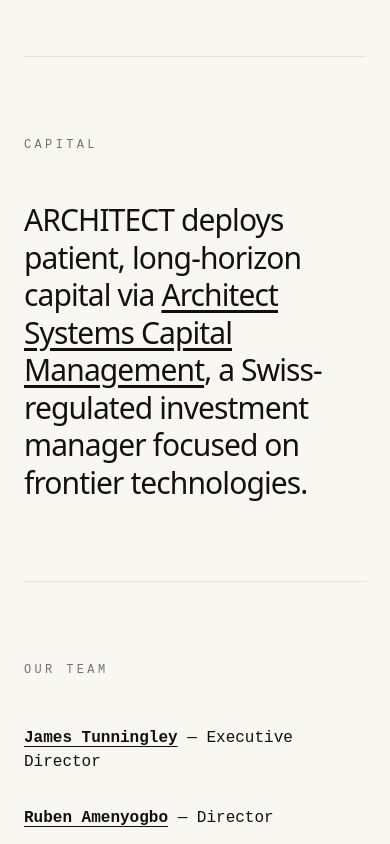
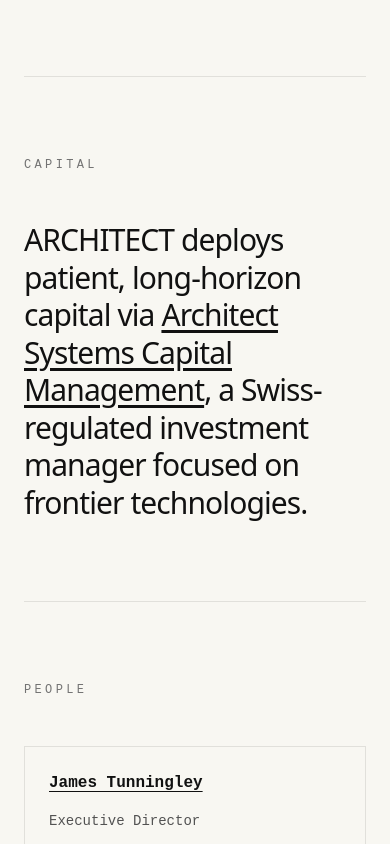
Before and after one commit to jamesarchitect/architect-institute, a Next.js app: page / in a window 390 px wide. Shown: the part 2634-3478 px from the top of the page. Built offline with nearby package versions, Linux system fonts and the light colour scheme.

Commit message:
refine homepage people section

```diff
--- a/app/page.tsx
+++ b/app/page.tsx
@@ -39,6 +39,19 @@
   },
 ];
 
+const people = [
+  {
+    name: "James Tunningley",
+    role: "Executive Director",
+    href: "https://www.linkedin.com/in/james-tunningley/",
+  },
+  {
+    name: "Ruben Amenyogbo",
+    role: "Director",
+    href: "https://www.linkedin.com/in/rgjamenyogbo/",
+  },
+];
+
 export default function Page() {
   return (
     <main className="min-h-screen bg-[#f8f7f2] text-[#111] [font-family:'Courier_New',monospace]">
@@ -52,8 +65,7 @@
             <a href="#thesis">Thesis</a>
             <a href="#what-we-do">What We Do</a>
             <a href="#capital">Capital</a>
-            <a href="#team">Team</a>
-            <a href="#contact">Contact</a>
+            <Link href="/people">People</Link>
           </nav>
         </div>
       </header>
@@ -107,13 +119,13 @@
               <Link
                 key={item.title}
                 href={item.href}
-                className="block border-b border-neutral-900/10 pb-12"
+                className="group block border-b border-neutral-900/10 pb-12"
               >
-                <h2 className="text-4xl tracking-[-0.04em] [font-family:ui-sans-serif,system-ui,sans-serif] md:text-6xl">
+                <h2 className="inline-block text-4xl tracking-[-0.04em] underline underline-offset-8 decoration-neutral-400 transition-colors group-hover:decoration-black [font-family:ui-sans-serif,system-ui,sans-serif] md:text-6xl">
                   {item.title}
                 </h2>
 
-                <p className="mt-4 max-w-2xl text-sm uppercase tracking-[0.24em] text-neutral-700">
+                <p className="mt-5 max-w-2xl text-sm uppercase tracking-[0.24em] text-neutral-700">
                   {item.description}
                 </p>
               </Link>
@@ -150,46 +162,42 @@
       </section>
 
       <section
-        id="team"
+        id="people"
         className="mx-auto max-w-7xl px-6 md:px-12 lg:px-20"
       >
         <Divider />
 
         <div className="grid gap-12 md:grid-cols-[0.25fr_1fr]">
-          <SectionLabel>Our Team</SectionLabel>
+          <SectionLabel>People</SectionLabel>
 
-          <div className="space-y-8">
-            <p>
+          <div className="space-y-10">
+            <div className="grid gap-6 md:grid-cols-2">
+              {people.map((person) => (
                 <a
-                href="https://www.linkedin.com/in/james-tunningley/"
+                  key={person.name}
+                  href={person.href}
                   target="_blank"
-                className="font-bold underline underline-offset-4"
+                  rel="noreferrer"
+                  className="block border border-neutral-900/10 p-6"
                 >
-                James Tunningley
-              </a>{" "}
-              — Executive Director
+                  <p className="font-bold underline underline-offset-4">
+                    {person.name}
                   </p>
+                  <p className="mt-3 text-sm leading-7 text-neutral-600">
+                    {person.role}
+                  </p>
+                </a>
+              ))}
+            </div>
 
-            <p>
-              <a
-                href="https://www.linkedin.com/in/rgjamenyogbo/"
-                target="_blank"
-                className="font-bold underline underline-offset-4"
-              >
-                Ruben Amenyogbo
-              </a>{" "}
-              — Director
-            </p>
-
-            <p>
+            <p className="text-sm leading-7 text-neutral-600">
               Our{" "}
-              <a
-                href="https://architect.systems/people"
-                target="_blank"
+              <Link
+                href="/people"
                 className="font-bold underline underline-offset-4"
               >
                 Advisors
-              </a>{" "}
+              </Link>{" "}
               are outstanding leaders in their respective fields.
             </p>
           </div>
@@ -205,20 +213,10 @@
         <div className="grid gap-12 md:grid-cols-[0.25fr_1fr]">
           <div />
 
-          <div className="space-y-20">
           <p className="max-w-6xl text-5xl leading-[1.02] tracking-[-0.06em] [font-family:ui-sans-serif,system-ui,sans-serif] md:text-7xl">
-              A trusted global node for coordination between leadership,
-              technology, governance, capital, & culture during a period of
+            A trusted global node for coordination during a period of
             civilizational transition.
           </p>
-
-            <a
-              href="mailto:contact@architect.markets"
-              className="text-sm text-neutral-500"
-            >
-              contact@architect.markets
-            </a>
-          </div>
         </div>
       </section>
 
```
Lines whose indentation alone changed are shown as unchanged.
